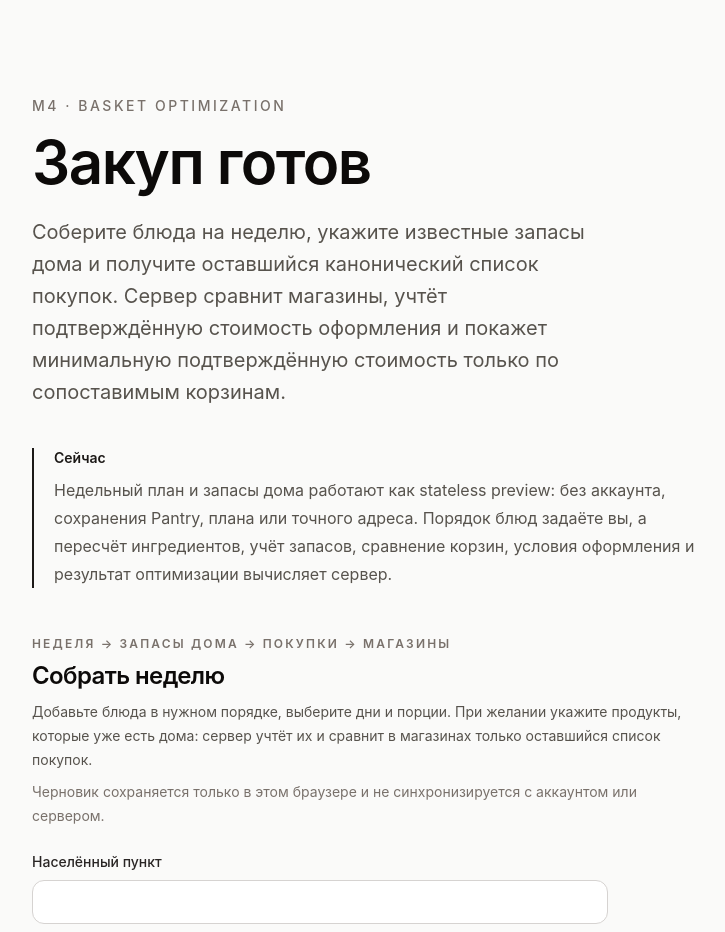
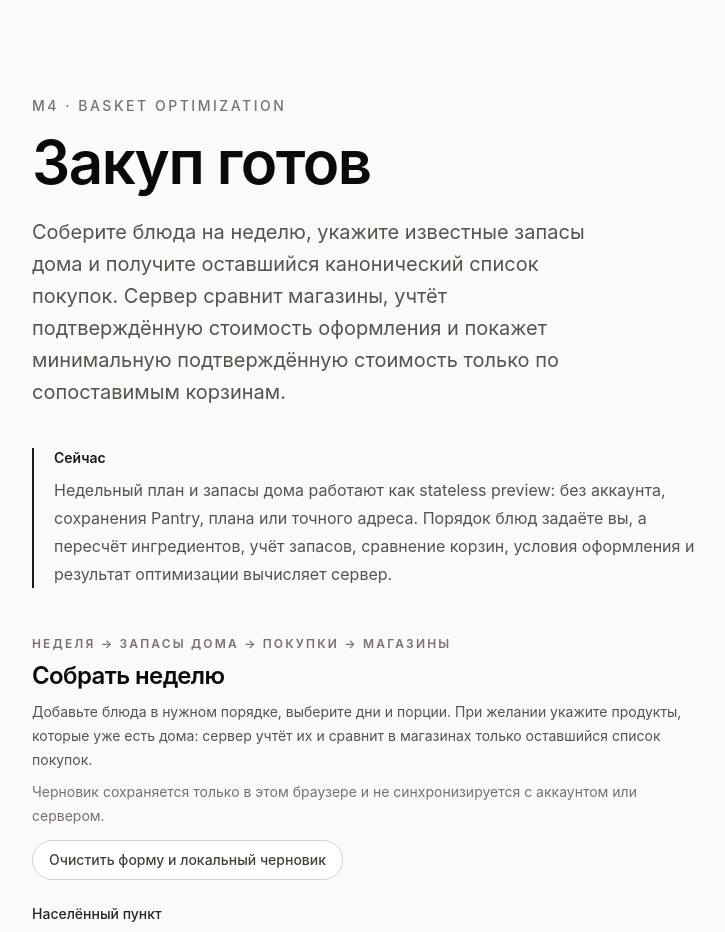
Before and after one commit to True-Ruslan/zakup-gotov, a Next.js app in the folder apps/web/: page / in a window 1280 px wide. Shown: the top 932 px of the page, without its empty margins (160-885 px from the left). Built offline with nearby package versions, Linux system fonts and the light colour scheme.

Commit message:
feat(m5): add explicit local draft reset

```diff
--- a/apps/web/src/app/weekly-plan-comparison-form.tsx
+++ b/apps/web/src/app/weekly-plan-comparison-form.tsx
@@ -1,6 +1,6 @@
 "use client";
 
-import { useEffect, useState, type FormEvent } from "react";
+import { useEffect, useRef, useState, type FormEvent } from "react";
 
 import type { components } from "@zakup-gotov/api-client";
 import {
@@ -11,6 +11,7 @@ import {
 import { WeeklyPlanComparisonResults } from "./weekly-plan-comparison-results";
 import {
   readWeeklyPlanDraft,
+  removeWeeklyPlanDraft,
   writeWeeklyPlanDraft,
   type WeeklyPlanDraftV1,
 } from "./weekly-plan-draft";
@@ -183,6 +184,7 @@ export function WeeklyPlanComparisonForm() {
   const [pending, setPending] = useState(false);
   const [draftReady, setDraftReady] = useState(false);
   const [draftStorageAvailable, setDraftStorageAvailable] = useState(true);
+  const skipNextAutosave = useRef(false);
 
   useEffect(() => {
     const result = readWeeklyPlanDraft(window.localStorage);
@@ -206,6 +208,10 @@ export function WeeklyPlanComparisonForm() {
 
   useEffect(() => {
     if (!draftReady) return;
+    if (skipNextAutosave.current) {
+      skipNextAutosave.current = false;
+      return;
+    }
 
     const timeout = window.setTimeout(() => {
       const result = writeWeeklyPlanDraft(
@@ -286,6 +292,17 @@ export function WeeklyPlanComparisonForm() {
     setPantryRows((current) => current.filter((item) => item.key !== key));
   }
 
+  function clearLocalDraft() {
+    skipNextAutosave.current = true;
+    const result = removeWeeklyPlanDraft(window.localStorage);
+    if (result.kind === "unavailable") setDraftStorageAvailable(false);
+    setLocality("");
+    setOccurrences([newOccurrence(1)]);
+    setPantryRows([]);
+    setState(null);
+    setClientMessages([]);
+  }
+
   async function submit(event: FormEvent<HTMLFormElement>) {
     event.preventDefault();
     if (pending) return;
@@ -351,6 +368,14 @@ export function WeeklyPlanComparisonForm() {
             ? "Черновик сохраняется только в этом браузере и не синхронизируется с аккаунтом или сервером."
             : "Локальное сохранение недоступно. Форма работает, но изменения могут потеряться после закрытия страницы."}
         </p>
+        <button
+          type="button"
+          onClick={clearLocalDraft}
+          disabled={pending}
+          className="mt-3 min-h-10 rounded-full border border-stone-300 bg-white px-4 text-sm font-medium text-stone-700 focus-visible:outline-2 focus-visible:outline-offset-2 focus-visible:outline-stone-900 disabled:opacity-40"
+        >
+          Очистить форму и локальный черновик
+        </button>
       </div>
 
       <form onSubmit={submit} className="mt-6 space-y-6" noValidate>
```
